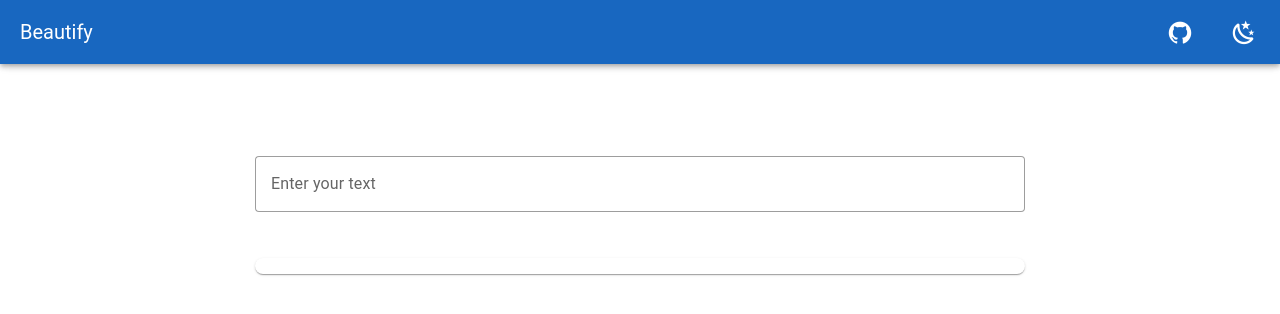
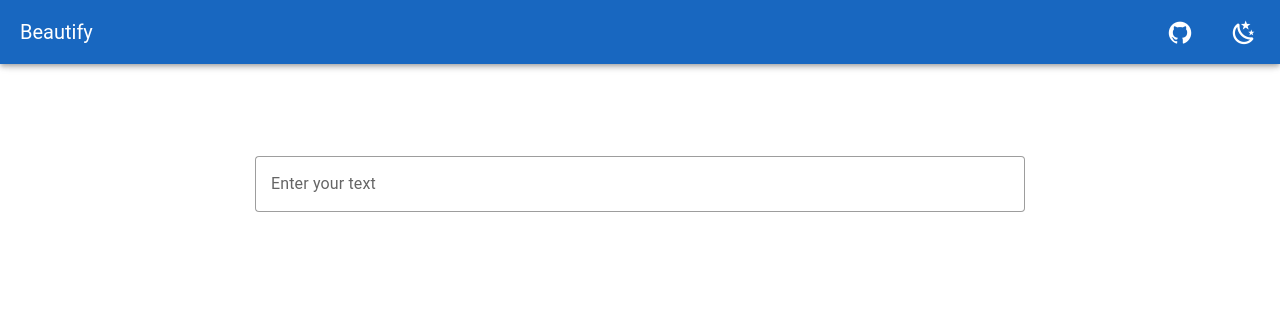
Before and after one commit to iAliF/Beautify, a Vue app: page / in a window 1280 px wide. Shown: the top 314 px of the page. Built offline with nearby package versions, Linux system fonts and the light colour scheme.

Commit message:
Fix a bug

```diff
--- a/src/views/HomeView.vue
+++ b/src/views/HomeView.vue
@@ -16,13 +16,15 @@
     </v-row>
 
     <v-row class="justify-center">
-      <v-col cols="8">
+      <v-col
+          cols="8"
+          v-if="fontsList.length"
+      >
         <v-card
             class="pa-2"
-        rounded="xl"
+            rounded="xl"
         >
           <v-list
-              v-if="fontsList.length"
               density="comfortable"
           >
             <v-list-subheader>Result</v-list-subheader>
```
